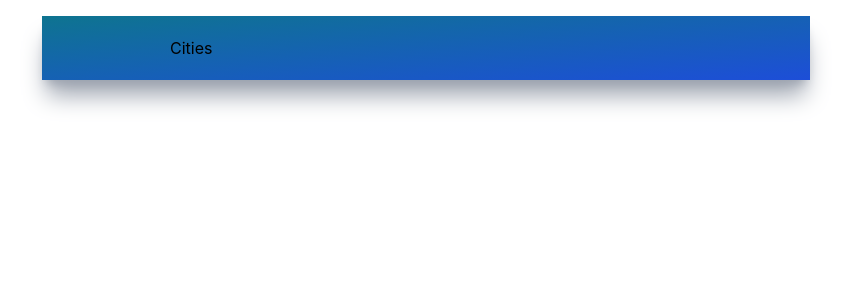
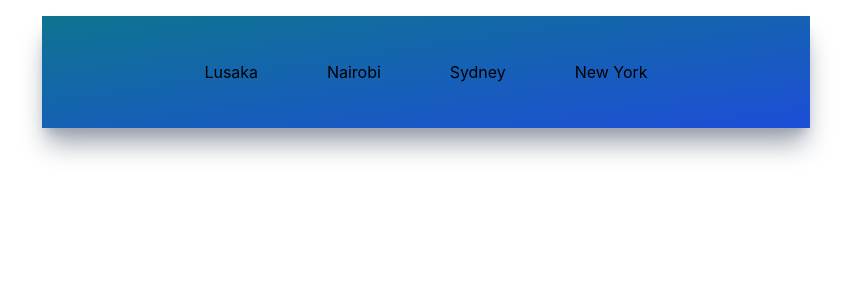
Before and after one commit to Mutalenic/weather_app, a React (Create React App) app: page / in a window 1280 px wide. Shown: the top 300 px of the page, without its empty margins (214-1065 px from the left). Built offline with nearby package versions, Linux system fonts and the light colour scheme.

Commit message:
Iterate over cities

```diff
--- a/src/components/Cities.jsx
+++ b/src/components/Cities.jsx
@@ -3,23 +3,29 @@ import React from 'react';
 function Cities() {
   const places = [
     {
-            id:1,
-            title:'Lusaka'
+      id: 1,
+      title: 'Lusaka',
     },
     {
-            id:2,
-            title:'Nairobi'
+      id: 2,
+      title: 'Nairobi',
     },
     {
-            id:3,
-            title:'Sydney'
+      id: 3,
+      title: 'Sydney',
     },
     {
-            id:4,
-            title:'New York'
-        }
-    ]
-  return <div>Cities</div>;
+      id: 4,
+      title: 'New York',
+    },
+  ];
+  return (
+    <div className="flex items-center justify-around my-6">
+      {places.map((place) => (
+        <button key={place.id} type="button">{place.title}</button>
+      ))}
+    </div>
+  );
 }
 
 export default Cities;
```
Lines whose indentation alone changed are shown as unchanged.
